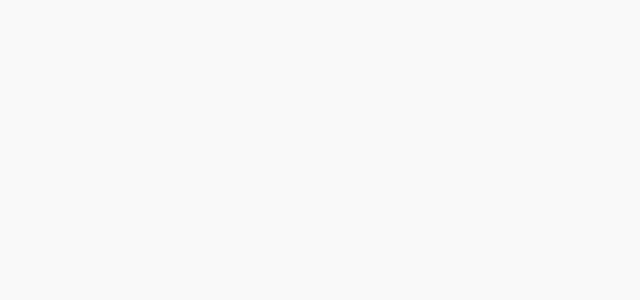
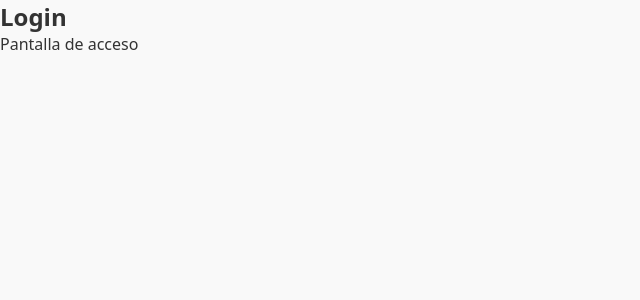
Before and after one commit to aguozden/Marketplace, a React app: page /login in a window 1280 px wide. Before the commit this address had no page. Shown: the top 300 px of the page, without its empty margins (0-640 px from the left). Built offline with nearby package versions, Linux system fonts and the light colour scheme; the HTML template or start-up script is replaced by a standard one.

Commit message:
Add Login page and navigation

```diff
--- a/src/App.tsx
+++ b/src/App.tsx
@@ -1,10 +1,12 @@
 import { Routes, Route } from 'react-router-dom';
 import Home from './pages/Home';
+import Login from './pages/Login';
 
 function App() {
   return (
     <Routes>
       <Route path="/" element={<Home />} />
+      <Route path="/login" element={<Login />} />
     </Routes>
   );
 }
--- a/src/pages/Home.tsx
+++ b/src/pages/Home.tsx
@@ -1,8 +1,12 @@
+import { Link } from "react-router-dom";
+
 export default function Home() {
   return (
     <section>
       <h1>Marketplace solidario</h1>
       <p>Conectando necesidades con capacidades</p>
+
+      <Link to="/login">Ir a Login</Link>
     </section>
   );
 }
--- /dev/null
+++ b/src/pages/Login.tsx
@@ -0,0 +1,8 @@
+export default function Login() {
+  return (
+    <section>
+      <h1>Login</h1>
+      <p>Pantalla de acceso</p>
+    </section>
+  );
+}
```
